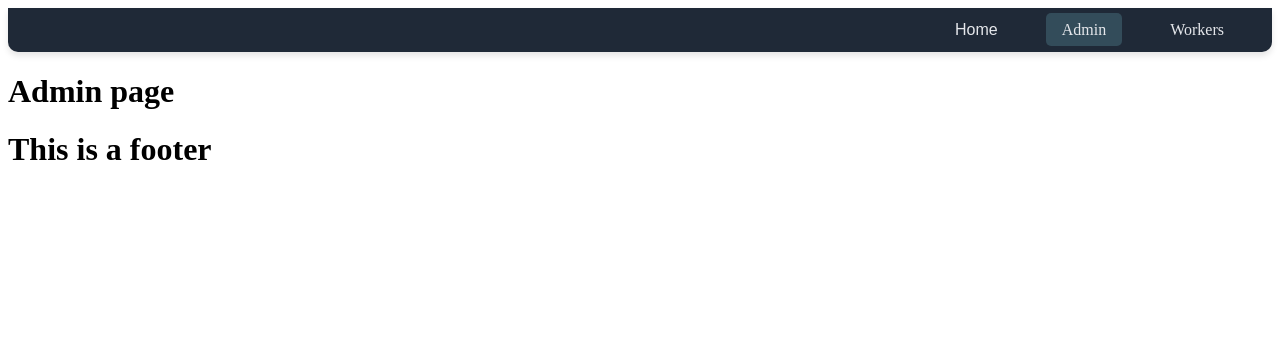
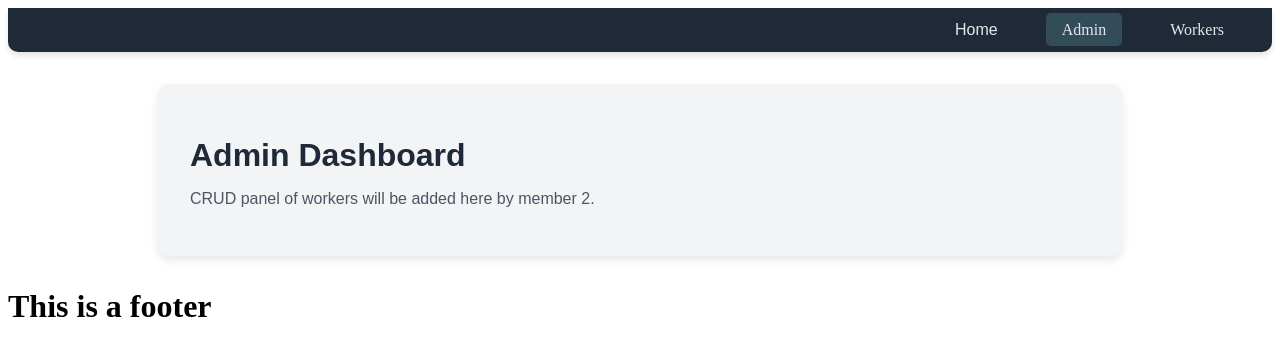
Before and after one commit to Gueverstarstone/skill-connect, a React (Vite) app: page /admin in a window 1280 px wide. Shown: the top 356 px of the page. Built offline with nearby package versions, Linux system fonts and the light colour scheme.

Commit message:
worked on the admin dashboard layout

```diff
--- a/src/pages/Admin.jsx
+++ b/src/pages/Admin.jsx
@@ -1,9 +1,13 @@
-import React from 'react'
+import React from "react";
+import styles from "./admin.module.css";
 
 export default function Admin() {
   return (
-    <div>
-      <h1>Admin page</h1>
+    <div className={styles.container}>
+      <h1 className={styles.title}>Admin Dashboard</h1>
+      <p className={styles.subtitle}>
+        CRUD panel of workers will be added here by member 2.
+      </p>
     </div>
-  )
+  );
 }
--- a/src/pages/Workers.jsx
+++ b/src/pages/Workers.jsx
@@ -7,7 +7,7 @@ export default function Workers() {
   const workerList = [
     { id: 1, name: "Alice" },
     { id: 2, name: "Bob" },
-    { id: 3, name: "Charlie" }
+    { id: 3, name: "Charlie" },
   ];
 
   return (
@@ -19,7 +19,7 @@ export default function Workers() {
 
       {/* Worker list */}
       <ul className={styles.workerList}>
-        {workerList.map(worker => (
+        {workerList.map((worker) => (
           <li key={worker.id} className={styles.workerItem}>
             <Link to={`/workers/${worker.id}`} className={styles.workerLink}>
               {worker.name}
--- /dev/null
+++ b/src/pages/admin.module.css
@@ -0,0 +1,21 @@
+.container {
+  max-width: 900px;
+  margin: 2rem auto;
+  padding: 2rem;
+  background-color: #f3f4f6;
+  border-radius: 12px;
+  box-shadow: 0 4px 10px rgba(0, 0, 0, 0.1);
+  font-family: "Arial", sans-serif;
+}
+
+.title {
+  font-size: 2rem;
+  font-weight: 700;
+  color: #1f2937;
+  margin-bottom: 1rem;
+}
+
+.subtitle {
+  font-size: 1rem;
+  color: #4b5563;
+}
```
Also changed, not shown: src/pages/workers.module.css (line endings or trailing spaces).
